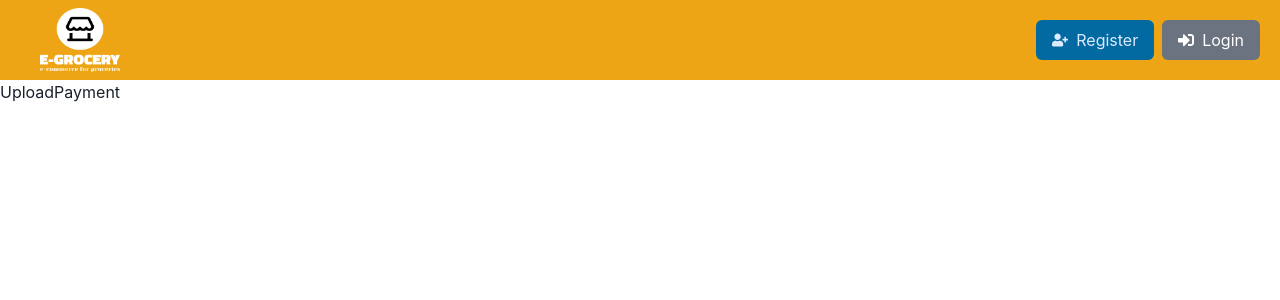
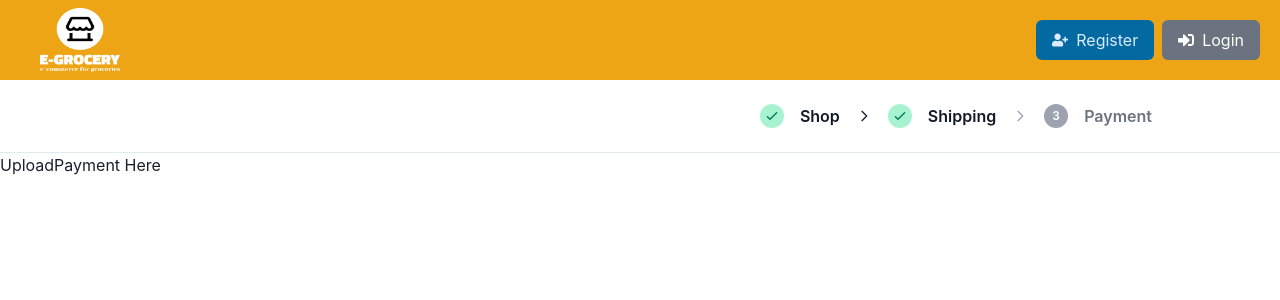
Before and after one commit to purwadhikafullstack/JCWDOL0909, a React (Create React App) app in the folder projects/client/: page /uploadPayment in a window 1280 px wide. Shown: the top 300 px of the page. Built offline with nearby package versions, Linux system fonts and the light colour scheme.

Commit message:
Add UploadForm

```diff
--- a/projects/client/src/pages/Transaction/Transaction.jsx
+++ b/projects/client/src/pages/Transaction/Transaction.jsx
@@ -16,18 +16,18 @@ function Transaction() {
 
   return (
     <>
-      <div class="flex flex-col items-center  border-b bg-white py-4 sm:flex-row sm:px-10 lg:px-20 xl:px-32">
-        <div class="mt-4 py-2 text-xs sm:mt-0 sm:ml-auto sm:text-base ">
-          <div class="relative">
-            <ul class="relative flex w-full items-center justify-between space-x-2 sm:space-x-4">
-              <li class="flex items-center space-x-3 text-left sm:space-x-4">
+      <div className="flex flex-col items-center  border-b bg-white py-4 sm:flex-row sm:px-10 lg:px-20 xl:px-32">
+        <div className="mt-4 py-2 text-xs sm:mt-0 sm:ml-auto sm:text-base ">
+          <div className="relative">
+            <ul className="relative flex w-full items-center justify-between space-x-2 sm:space-x-4">
+              <li className="flex items-center space-x-3 text-left sm:space-x-4">
                 <a
-                  class="flex h-6 w-6 items-center justify-center rounded-full bg-emerald-200 text-xs font-semibold text-emerald-700"
+                  className="flex h-6 w-6 items-center justify-center rounded-full bg-emerald-200 text-xs font-semibold text-emerald-700"
                   href="#"
                 >
                   <svg
                     xmlns="http://www.w3.org/2000/svg"
-                    class="h-4 w-4"
+                    className="h-4 w-4"
                     fill="none"
                     viewBox="0 0 24 24"
                     stroke="currentColor"
@@ -40,11 +40,11 @@ function Transaction() {
                     />
                   </svg>
                 </a>
-                <span class="font-semibold text-gray-900">Shop</span>
+                <span className="font-semibold text-gray-900">Shop</span>
               </li>
               <svg
                 xmlns="http://www.w3.org/2000/svg"
-                class="h-4 w-4 text-gray-400"
+                className="h-4 w-4 text-gray-400"
                 fill="none"
                 viewBox="0 0 24 24"
                 stroke="currentColor"
@@ -56,18 +56,18 @@ function Transaction() {
                   d="M9 5l7 7-7 7"
                 />
               </svg>
-              <li class="flex items-center space-x-3 text-left sm:space-x-4">
+              <li className="flex items-center space-x-3 text-left sm:space-x-4">
                 <a
-                  class="flex h-6 w-6 items-center justify-center rounded-full bg-gray-600 text-xs font-semibold text-white ring ring-gray-600 ring-offset-2"
+                  className="flex h-6 w-6 items-center justify-center rounded-full bg-gray-600 text-xs font-semibold text-white ring ring-gray-600 ring-offset-2"
                   href="#"
                 >
                   2
                 </a>
-                <span class="font-semibold text-gray-900">Shipping</span>
+                <span className="font-semibold text-gray-900">Shipping</span>
               </li>
               <svg
                 xmlns="http://www.w3.org/2000/svg"
-                class="h-4 w-4 text-gray-400"
+                className="h-4 w-4 text-gray-400"
                 fill="none"
                 viewBox="0 0 24 24"
                 stroke="currentColor"
@@ -79,93 +79,93 @@ function Transaction() {
                   d="M9 5l7 7-7 7"
                 />
               </svg>
-              <li class="flex items-center space-x-3 text-left sm:space-x-4">
+              <li className="flex items-center space-x-3 text-left sm:space-x-4">
                 <a
-                  class="flex h-6 w-6 items-center justify-center rounded-full bg-gray-400 text-xs font-semibold text-white"
+                  className="flex h-6 w-6 items-center justify-center rounded-full bg-gray-400 text-xs font-semibold text-white"
                   href="#"
                 >
                   3
                 </a>
-                <span class="font-semibold text-gray-500">Payment</span>
+                <span className="font-semibold text-gray-500">Payment</span>
               </li>
             </ul>
           </div>
         </div>
       </div>
-      <div class="grid sm:px-10 lg:grid-cols-2 lg:px-20 xl:px-32">
-        <div class="px-4 pt-8">
-          <p class="text-xl font-medium">Order Summary</p>
-          <p class="text-gray-400">
+      <div className="grid sm:px-10 lg:grid-cols-2 lg:px-20 xl:px-32">
+        <div className="px-4 pt-8">
+          <p className="text-xl font-medium">Order Summary</p>
+          <p className="text-gray-400">
             Check your items. And select a suitable shipping method.
           </p>
-          <div class="mt-8 space-y-3 rounded-lg border bg-slate-600 px-2 py-4 sm:px-6 ">
+          <div className="mt-8 space-y-3 rounded-lg border bg-slate-600 px-2 py-4 sm:px-6 ">
             {cartItems.map((item) => (
-              <div class="flex flex-col rounded-lg bg-white sm:flex-row">
+              <div className="flex flex-col rounded-lg bg-white sm:flex-row">
                 <img
-                  class="m-2 h-24 w-28 rounded-md border object-cover object-center"
+                  className="m-2 h-24 w-28 rounded-md border object-cover object-center"
                   //   src={`http://localhost:8000/${product.image}`}
                   alt=""
                 />
-                <div class="flex w-full flex-col px-4 py-4">
-                  <span class="font-semibold">{item.name}</span>
-                  <span class="float-right text-gray-400">
+                <div className="flex w-full flex-col px-4 py-4">
+                  <span className="font-semibold">{item.name}</span>
+                  <span className="float-right text-gray-400">
                     Qty: {item.quantity}
                   </span>
-                  <p class="text-lg font-bold">Rp {item.price}</p>
+                  <p className="text-lg font-bold">Rp {item.price}</p>
                 </div>
               </div>
             ))}
           </div>
 
-          <p class="mt-8 text-lg font-medium">Shipping Methods</p>
-          <form class="mt-5 grid gap-6">
-            <div class="relative">
+          <p className="mt-8 text-lg font-medium">Shipping Methods</p>
+          <form className="mt-5 grid gap-6">
+            <div className="relative">
               <input
-                class="peer hidden"
+                className="peer hidden"
                 id="radio_1"
                 type="radio"
                 name="radio"
                 checked
               />
-              <span class="peer-checked:border-gray-700 absolute right-4 top-1/2 box-content block h-3 w-3 -translate-y-1/2 rounded-full border-8 border-gray-300 bg-white"></span>
+              <span className="peer-checked:border-gray-700 absolute right-4 top-1/2 box-content block h-3 w-3 -translate-y-1/2 rounded-full border-8 border-gray-300 bg-white"></span>
               <label
-                class="peer-checked:border-2 peer-checked:border-gray-700 peer-checked:bg-gray-50 flex cursor-pointer select-none rounded-lg border border-gray-300 p-4"
+                className="peer-checked:border-2 peer-checked:border-gray-700 peer-checked:bg-gray-50 flex cursor-pointer select-none rounded-lg border border-gray-300 p-4"
                 for="radio_1"
               >
                 <img
-                  class="w-14 object-contain"
+                  className="w-14 object-contain"
                   src="/images/naorrAeygcJzX0SyNI4Y0.png"
                   alt=""
                 />
-                <div class="ml-5">
-                  <span class="mt-2 font-semibold">Fedex Delivery</span>
-                  <p class="text-slate-500 text-sm leading-6">
+                <div className="ml-5">
+                  <span className="mt-2 font-semibold">Fedex Delivery</span>
+                  <p className="text-slate-500 text-sm leading-6">
                     Delivery: 2-4 Days
                   </p>
                 </div>
               </label>
             </div>
-            <div class="relative">
+            <div className="relative">
               <input
-                class="peer hidden"
+                className="peer hidden"
                 id="radio_2"
                 type="radio"
                 name="radio"
                 checked
               />
-              <span class="peer-checked:border-gray-700 absolute right-4 top-1/2 box-content block h-3 w-3 -translate-y-1/2 rounded-full border-8 border-gray-300 bg-white"></span>
+              <span className="peer-checked:border-gray-700 absolute right-4 top-1/2 box-content block h-3 w-3 -translate-y-1/2 rounded-full border-8 border-gray-300 bg-white"></span>
               <label
-                class="peer-checked:border-2 peer-checked:border-gray-700 peer-checked:bg-gray-50 flex cursor-pointer select-none rounded-lg border border-gray-300 p-4"
+                className="peer-checked:border-2 peer-checked:border-gray-700 peer-checked:bg-gray-50 flex cursor-pointer select-none rounded-lg border border-gray-300 p-4"
                 for="radio_2"
               >
                 <img
-                  class="w-14 object-contain"
+                  className="w-14 object-contain"
                   src="/images/oG8xsl3xsOkwkMsrLGKM4.png"
                   alt=""
                 />
-                <div class="ml-5">
-                  <span class="mt-2 font-semibold">Fedex Delivery</span>
-                  <p class="text-slate-500 text-sm leading-6">
+                <div className="ml-5">
+                  <span className="mt-2 font-semibold">Fedex Delivery</span>
+                  <p className="text-slate-500 text-sm leading-6">
                     Delivery: 2-4 Days
                   </p>
                 </div>
@@ -173,28 +173,28 @@ function Transaction() {
             </div>
           </form>
         </div>
-        <div class="mt-10 bg-gray-50 px-4 pt-8 lg:mt-0">
-          <p class="text-xl font-medium">Order Details</p>
-          <p class="text-gray-400">Check your order details.</p>
-          <div class="">
+        <div className="mt-10 bg-gray-50 px-4 pt-8 lg:mt-0">
+          <p className="text-xl font-medium">Order Details</p>
+          <p className="text-gray-400">Check your order details.</p>
+          <div className="">
             {/* <!-- Total --> */}
-            <div class="mt-6 border-t border-b py-2">
-              <div class="flex items-center justify-between">
-                <p class="text-sm font-medium text-gray-900">Subtotal</p>
-                <p class="font-semibold text-gray-900">Rp {subtotal}</p>
+            <div className="mt-6 border-t border-b py-2">
+              <div className="flex items-center justify-between">
+                <p className="text-sm font-medium text-gray-900">Subtotal</p>
+                <p className="font-semibold text-gray-900">Rp {subtotal}</p>
               </div>
-              <div class="flex items-center justify-between">
-                <p class="text-sm font-medium text-gray-900">Shipping</p>
-                <p class="font-semibold text-gray-900">Rp {shippingCost}</p>
+              <div className="flex items-center justify-between">
+                <p className="text-sm font-medium text-gray-900">Shipping</p>
+                <p className="font-semibold text-gray-900">Rp {shippingCost}</p>
               </div>
             </div>
-            <div class="mt-6 flex items-center justify-between">
-              <p class="text-sm font-medium text-gray-900">Total</p>
-              <p class="text-2xl font-semibold text-gray-900">Rp {total}</p>
+            <div className="mt-6 flex items-center justify-between">
+              <p className="text-sm font-medium text-gray-900">Total</p>
+              <p className="text-2xl font-semibold text-gray-900">Rp {total}</p>
             </div>
           </div>
           <button
-            class="mt-4 mb-8 w-full rounded-md bg-gray-900 px-6 py-3 font-medium text-white"
+            className="mt-4 mb-8 w-full rounded-md bg-gray-900 px-6 py-3 font-medium text-white"
             onClick={() => {
               navigate("/uploadPayment");
             }}
--- a/projects/client/src/pages/Transaction/UploadPayment.jsx
+++ b/projects/client/src/pages/Transaction/UploadPayment.jsx
@@ -1,7 +1,100 @@
 import React from "react";
 
 function UploadPayment() {
-  return <div>UploadPayment</div>;
+  return (
+    <>
+      <div className="flex flex-col items-center  border-b bg-white py-4 sm:flex-row sm:px-10 lg:px-20 xl:px-32">
+        <div className="mt-4 py-2 text-xs sm:mt-0 sm:ml-auto sm:text-base ">
+          <div className="relative">
+            <ul className="relative flex w-full items-center justify-between space-x-2 sm:space-x-4">
+              <li className="flex items-center space-x-3 text-left sm:space-x-4">
+                <a
+                  className="flex h-6 w-6 items-center justify-center rounded-full bg-emerald-200 text-xs font-semibold text-emerald-700"
+                  href="#"
+                >
+                  <svg
+                    xmlns="http://www.w3.org/2000/svg"
+                    className="h-4 w-4"
+                    fill="none"
+                    viewBox="0 0 24 24"
+                    stroke="currentColor"
+                    stroke-width="2"
+                  >
+                    <path
+                      stroke-linecap="round"
+                      stroke-linejoin="round"
+                      d="M5 13l4 4L19 7"
+                    />
+                  </svg>
+                </a>
+                <span className="font-semibold text-gray-900">Shop</span>
+              </li>
+              <svg
+                xmlns="http://www.w3.org/2000/svg"
+                className="h-4 w-4"
+                fill="none"
+                viewBox="0 0 24 24"
+                stroke="currentColor"
+                stroke-width="2"
+              >
+                <path
+                  stroke-linecap="round"
+                  stroke-linejoin="round"
+                  d="M9 5l7 7-7 7"
+                />
+              </svg>
+              <li className="flex items-center space-x-3 text-left sm:space-x-4">
+                <a
+                  className="flex h-6 w-6 items-center justify-center rounded-full bg-emerald-200 text-xs font-semibold text-emerald-700"
+                  href="#"
+                >
+                  <svg
+                    xmlns="http://www.w3.org/2000/svg"
+                    className="h-4 w-4"
+                    fill="none"
+                    viewBox="0 0 24 24"
+                    stroke="currentColor"
+                    stroke-width="2"
+                  >
+                    <path
+                      stroke-linecap="round"
+                      stroke-linejoin="round"
+                      d="M5 13l4 4L19 7"
+                    />
+                  </svg>
+                </a>
+                <span className="font-semibold text-gray-900">Shipping</span>
+              </li>
+              <svg
+                xmlns="http://www.w3.org/2000/svg"
+                className="h-4 w-4 text-gray-400"
+                fill="none"
+                viewBox="0 0 24 24"
+                stroke="currentColor"
+                stroke-width="2"
+              >
+                <path
+                  stroke-linecap="round"
+                  stroke-linejoin="round"
+                  d="M9 5l7 7-7 7"
+                />
+              </svg>
+              <li className="flex items-center space-x-3 text-left sm:space-x-4">
+                <a
+                  className="flex h-6 w-6 items-center justify-center rounded-full bg-gray-400 text-xs font-semibold text-white"
+                  href="#"
+                >
+                  3
+                </a>
+                <span className="font-semibold text-gray-500">Payment</span>
+              </li>
+            </ul>
+          </div>
+        </div>
+      </div>
+      <div>UploadPayment Here</div>
+    </>
+  );
 }
 
 export default UploadPayment;
```
